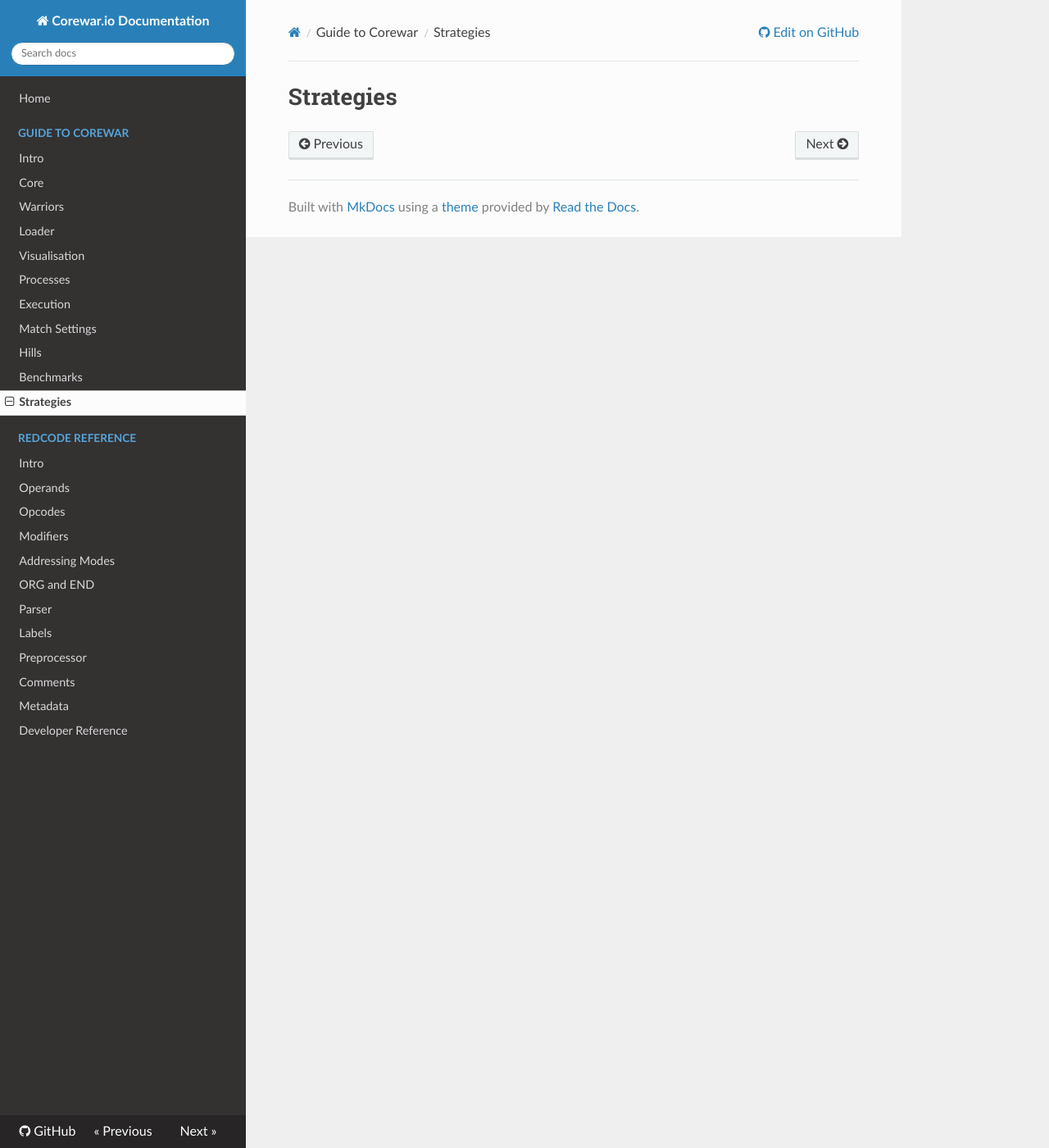
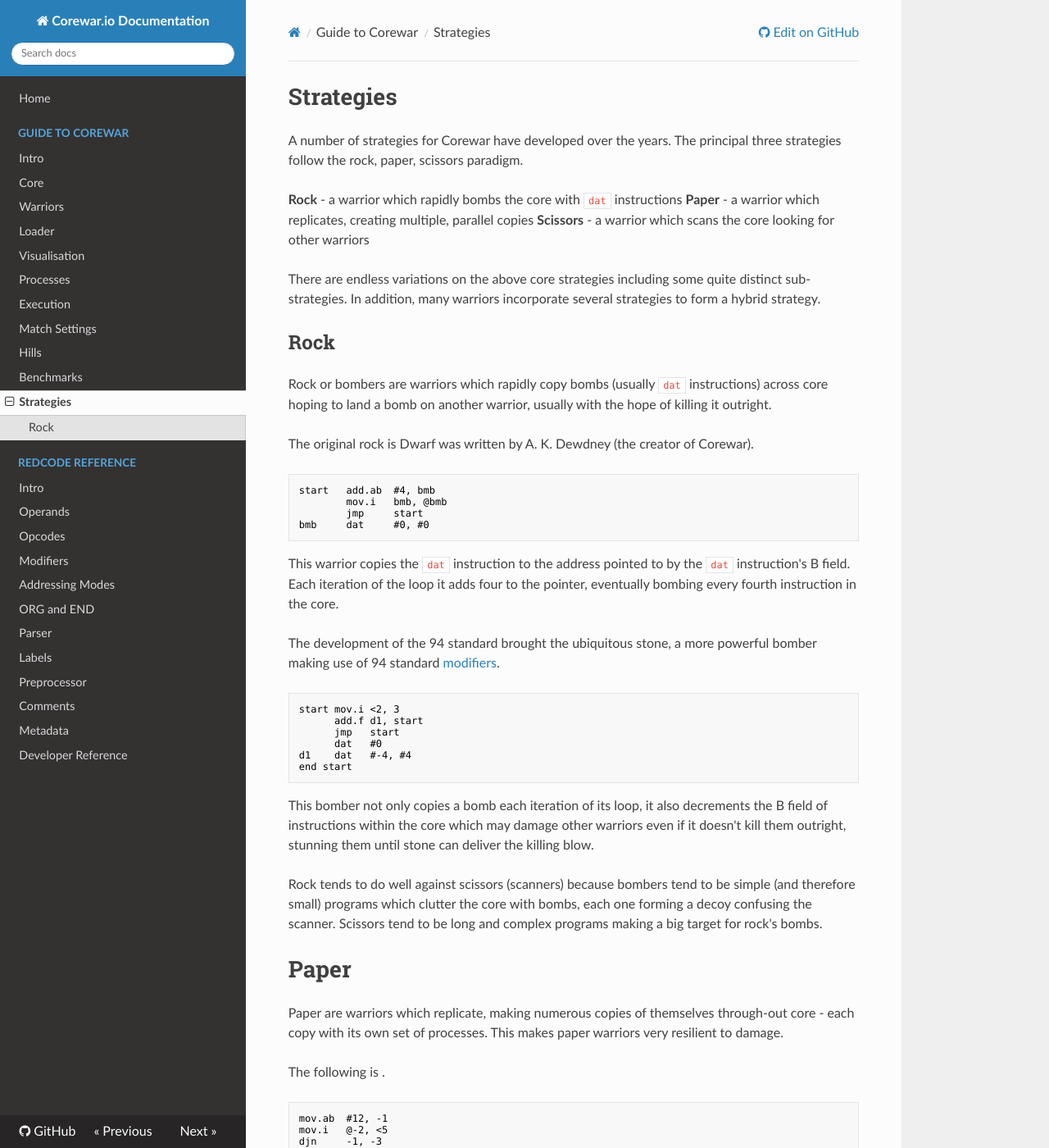
Before and after one commit to corewar/corewar.io, an MkDocs documentation site: the page built from docs/corewar/strategies.md, in a window 1280 px wide and 1400 px high. Shown: the whole window at 82% size. Built offline with MkDocs 1.6.1, drawn with Linux system fonts in a browser that asks for light colours; nearby versions of some CDN libraries; old or Windows-style settings are respelled for this version of MkDocs; some of the changed text lies outside the part shown.

Commit message:
Strategies (wip)

````diff
--- a/docs/corewar/strategies.md
+++ b/docs/corewar/strategies.md
@@ -1 +1,55 @@
 # Strategies
+
+A number of strategies for Corewar have developed over the years.  The principal three strategies follow the rock, paper, scissors paradigm.
+
+**Rock** - a warrior which rapidly bombs the core with `dat` instructions
+**Paper** - a warrior which replicates, creating multiple, parallel copies
+**Scissors** - a warrior which scans the core looking for other warriors
+
+There are endless variations on the above core strategies including some quite distinct sub-strategies.  In addition, many warriors incorporate several strategies to form a hybrid strategy.
+
+## Rock
+
+Rock or bombers are warriors which rapidly copy bombs (usually `dat` instructions) across core hoping to land a bomb on another warrior, usually with the hope of killing it outright.
+
+The original rock is Dwarf was written by A. K. Dewdney (the creator of Corewar).
+
+```redcode
+start   add.ab  #4, bmb
+        mov.i   bmb, @bmb
+        jmp     start
+bmb     dat     #0, #0
+```
+
+This warrior copies the `dat` instruction to the address pointed to by the `dat` instruction's B field.  Each iteration of the loop it adds four to the pointer, eventually bombing every fourth instruction in the core.
+
+The development of the 94 standard brought the ubiquitous stone, a more powerful bomber making use of 94 standard [modifiers](../redcode/modifiers).
+
+```redcode
+start mov.i <2, 3
+      add.f d1, start
+      jmp   start
+      dat   #0
+d1    dat   #-4, #4
+end start
+```
+
+This bomber not only copies a bomb each iteration of its loop, it also decrements the B field of instructions within the core which may damage other warriors even if it doesn't kill them outright, stunning them until stone can deliver the killing blow.
+
+Rock tends to do well against scissors (scanners) because bombers tend to be simple (and therefore small) programs which clutter the core with bombs, each one forming a decoy confusing the scanner.  Scissors tend to be long and complex programs making a big target for rock's bombs.
+
+# Paper
+
+Paper are warriors which replicate, making numerous copies of themselves through-out core - each copy with its own set of processes.  This makes paper warriors very resilient to damage.
+
+The following is .
+
+```redcode
+mov.ab  #12, -1
+mov.i   @-2, <5
+djn     -1, -3
+spl     @3, 0
+add.ab  #653, 2
+jmz     -5, -6
+dat     #0, #833
+```
````
